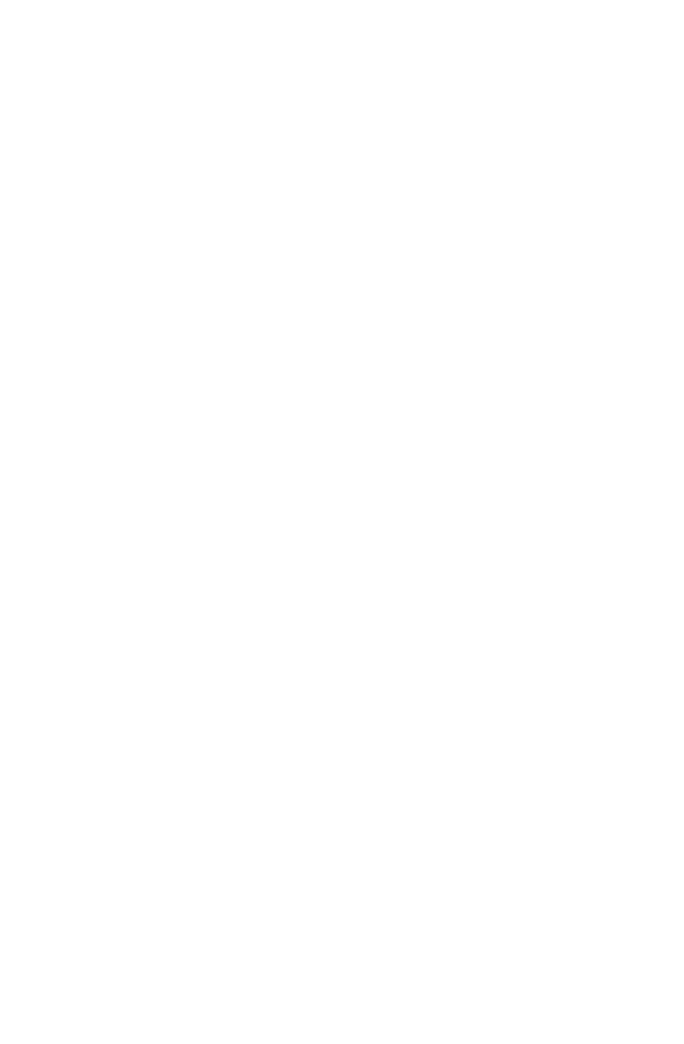
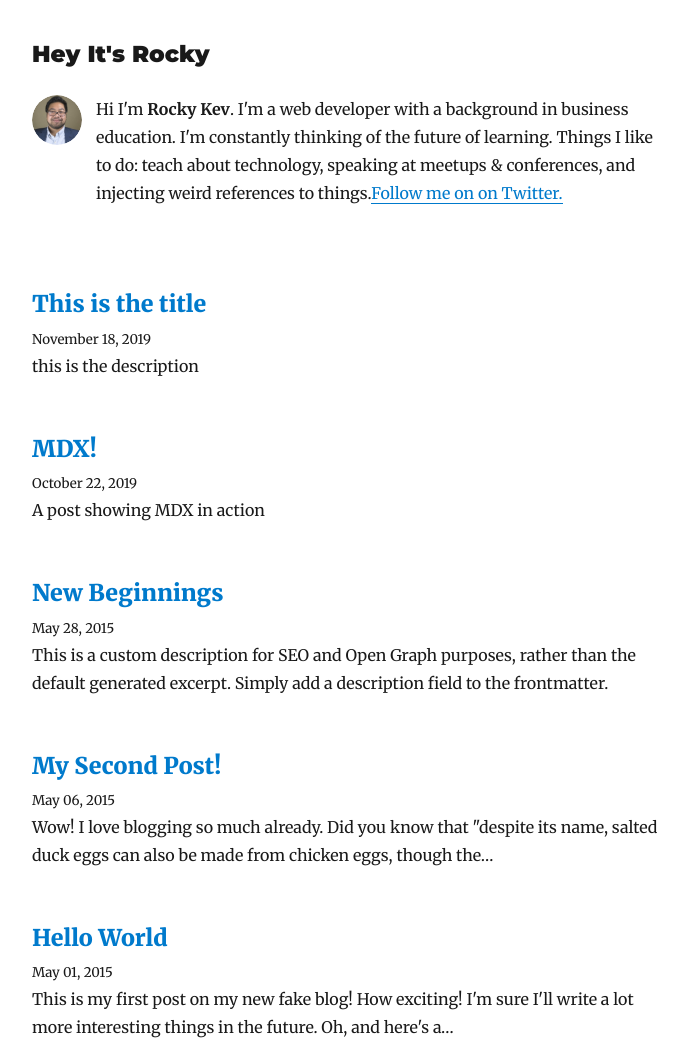
Before and after one commit to RockyKev/heyitsrockyblog, a Gatsby site: page /aboutMe in a window 1280 px wide. Before the commit this address had no page. Shown: the top 1044 px of the page, without its empty margins (293-977 px from the left). Before the commit the page ends 800 px from the top, so only its background shows below. Built offline with nearby package versions, Linux system fonts and the light colour scheme; Gatsby itself is replaced by a stand-in of ours; some packages are replaced by stand-ins of ours.

Commit message:
updates to content (prob broken buttons)

```diff
--- a/gatsby-config.js
+++ b/gatsby-config.js
@@ -7,6 +7,9 @@
     siteUrl: `https://gatsby-starter-blog-demo.netlify.com/`,
     social: {
       twitter: `rockykev`,
+      github: `RockyKev`,
+      Medium: `@RockyKev`,
+      website: `https://HeyItsRocky.com`,
     },
   },
   plugins: [
--- a/src/components/bio.js
+++ b/src/components/bio.js
@@ -34,11 +34,13 @@
               }}
             />
             <p>
-              Written by <strong>{author}</strong> who lives and works in San
-              Francisco building useful things.
-              {` `}
+              Hi I'm <strong>{author}</strong>. I'm a web developer with a
+              background in business education. I'm constantly thinking of the
+              future of learning. Things I like to do: teach about technology,
+              speaking at meetups & conferences, and injecting weird references
+              to things.
               <a href={`https://twitter.com/${social.twitter}`}>
-                You should follow him on Twitter
+                Follow me on on Twitter.
               </a>
             </p>
           </Container>
--- /dev/null
+++ b/src/pages/aboutMe.js
@@ -0,0 +1,80 @@
+import React from "react"
+import { Link, graphql } from "gatsby"
+
+import Bio from "../components/bio"
+import Layout from "../components/layout"
+import SEO from "../components/seo"
+import { rhythm } from "../utils/typography"
+import Button from "../components/button"
+
+class Blog extends React.Component {
+  render() {
+    const { data } = this.props
+    const siteTitle = data.site.siteMetadata.title
+    const posts = data.allMdx.edges
+
+    return (
+      <Layout location={this.props.location} title={siteTitle}>
+        <SEO title="All posts" />
+        <Bio />
+        <div style={{ margin: "20px 0 40px" }}>
+          {posts.map(({ node }) => {
+            const title = node.frontmatter.title || node.fields.slug
+            return (
+              <div key={node.fields.slug}>
+                <h3
+                  style={{
+                    marginBottom: rhythm(1 / 4),
+                  }}
+                >
+                  <Link
+                    style={{ boxShadow: `none` }}
+                    to={`blog${node.fields.slug}`}
+                  >
+                    {title}
+                  </Link>
+                </h3>
+                <small>{node.frontmatter.date}</small>
+                <p
+                  dangerouslySetInnerHTML={{
+                    __html: node.frontmatter.description || node.excerpt,
+                  }}
+                />
+              </div>
+            )
+          })}
+        </div>
+        <Link to="/">
+          <Button marginTop="85px">Go Home</Button>
+        </Link>
+      </Layout>
+    )
+  }
+}
+
+export default Blog
+
+export const pageQuery = graphql`
+  query {
+    site {
+      siteMetadata {
+        title
+      }
+    }
+    allMdx(sort: { fields: [frontmatter___date], order: DESC }) {
+      edges {
+        node {
+          excerpt
+          fields {
+            slug
+          }
+          frontmatter {
+            date(formatString: "MMMM DD, YYYY")
+            title
+            description
+          }
+        }
+      }
+    }
+  }
+`
```
